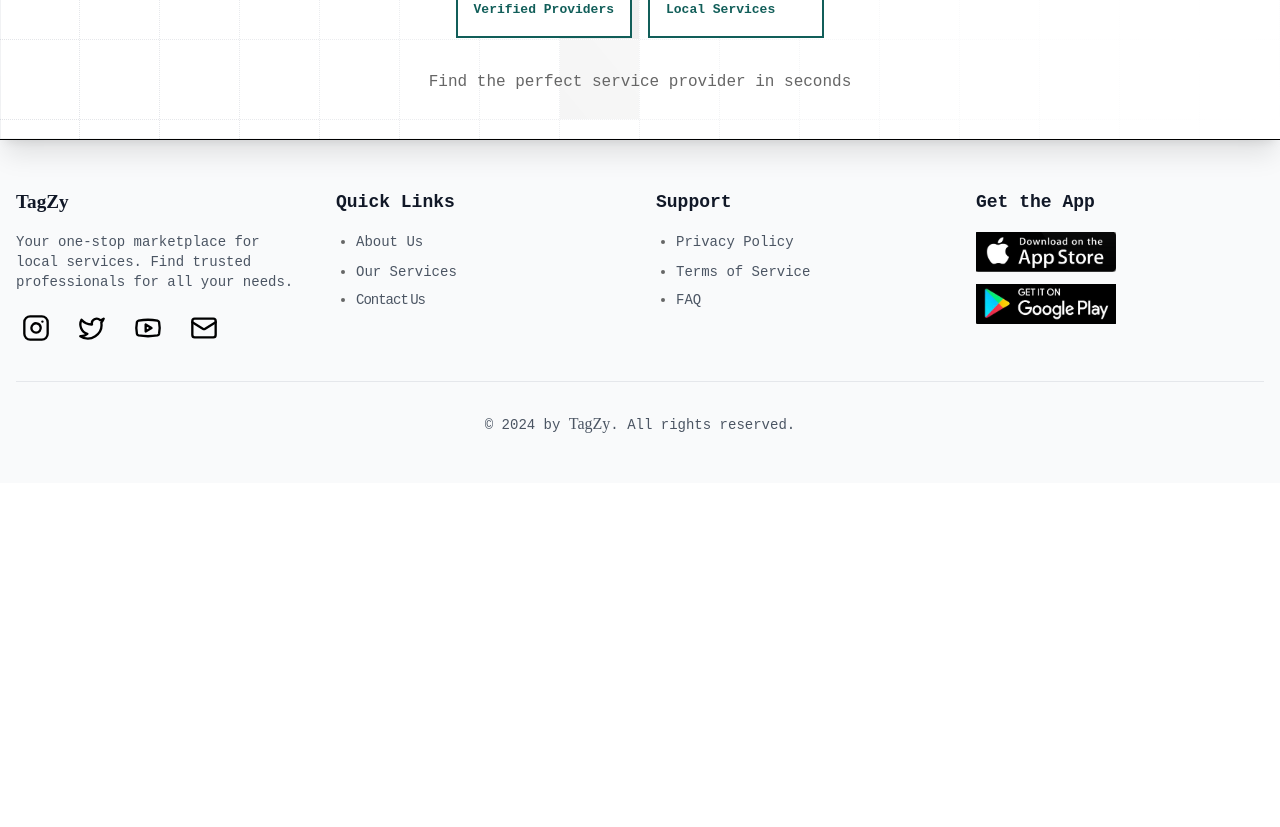
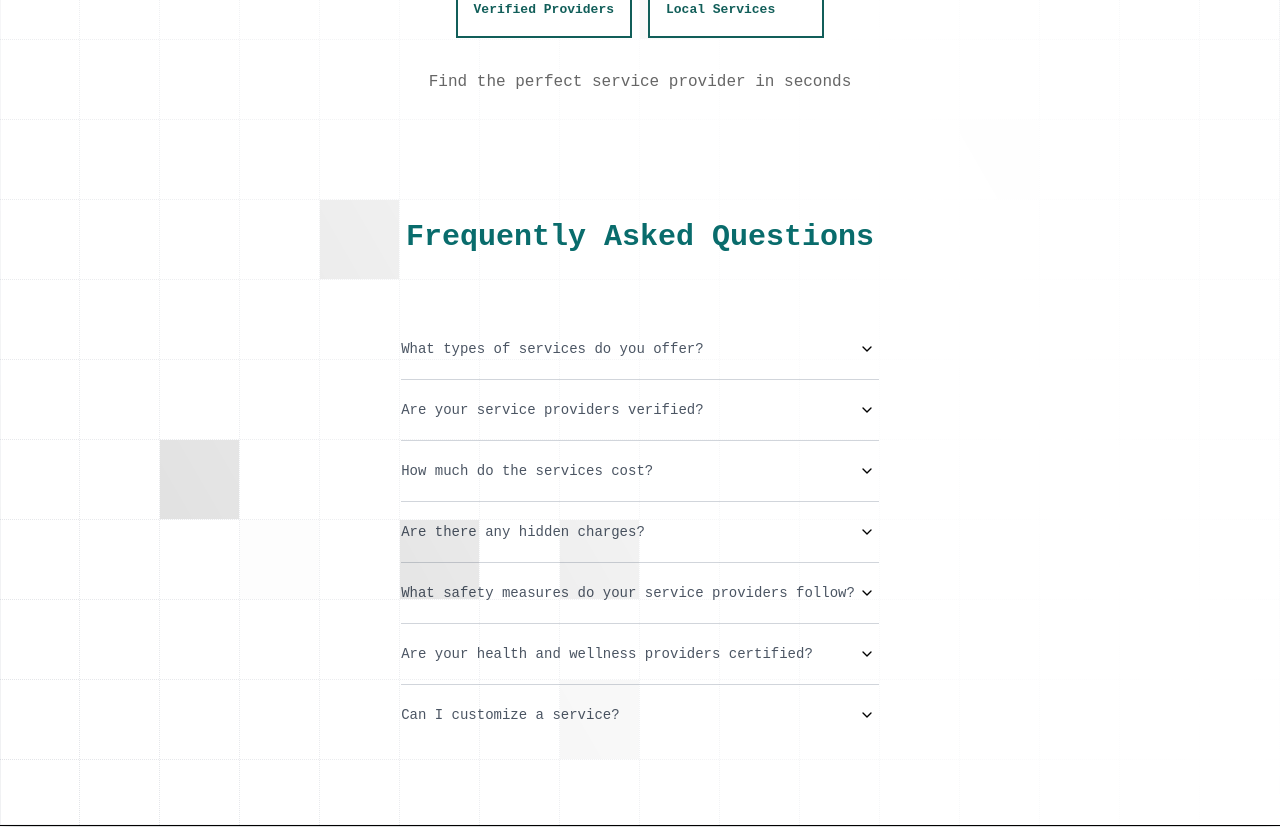
Before and after one commit to sangamesh4514/tagzy, a React (Create React App) app: page / in a window 1280 px wide. Shown: the part 1500-2327 px from the top of the page. Before the commit the page ends 1983 px from the top, so only its background shows below. Built offline with nearby package versions, Linux system fonts and the light colour scheme.

Commit message:
feat
add FAQ section

```diff
--- a/src/App.tsx
+++ b/src/App.tsx
@@ -6,6 +6,7 @@ import Dashboard from './common/routes/Dashboard'
 import ProtectedRoute from './common/routes/ProtectedRoute'
 import ProProfile from './common/components/profile/userProfile'
 import NotFound from './common/routes/NotFound'
+import FAQ from './common/components/FAQ'
 
 const App = () => {
   return (
@@ -18,6 +19,7 @@ const App = () => {
           <Route path='/admin/login' element={<AdminAuth />} />
           <Route path='/profile/:userId' element={<ProProfile />} />
           <Route path="*" element={<NotFound />} />
+          <Route path='/faq' element={<FAQ />} />
 
           {/* Protected Routes */}
           <Route path='/' element={<ProtectedRoute />} >
--- /dev/null
+++ b/src/common/components/FAQ/index.tsx
@@ -0,0 +1,114 @@
+import React, { useState } from 'react';
+
+const faqs = [
+    {
+        question: 'What types of services do you offer?',
+        answer: 'We provide a wide range of services including Parlour & Spa, Health & Wellness, Tutors & Coaches, Design & Construction, and Vehicle & Transportation.',
+    },
+    {
+        question: 'Are your service providers verified?',
+        answer:
+            'Yes, all our service providers undergo a thorough background check and verification process to ensure safety and quality.',
+    },
+    {
+        question: 'How much do the services cost?',
+        answer:
+            'Pricing depends on the type of service and the specific provider. Detailed pricing will be displayed before you confirm your booking.',
+    },
+    {
+        question: 'Are there any hidden charges?',
+        answer:
+            'No, all charges are transparently displayed during the booking process. Taxes or additional fees will be clearly mentioned if applicable.',
+    },
+    {
+        question: 'What safety measures do your service providers follow?',
+        answer:
+            'All our providers adhere to strict hygiene and safety protocols, including the use of masks, gloves, and sanitization tools where necessary.',
+    },
+    {
+        question: 'Are your health and wellness providers certified?',
+        answer:
+            'Yes, all our therapists, doctors, and wellness professionals hold relevant certifications and licenses.',
+    },
+    {
+        question: 'Can I customize a service?',
+        answer:
+            'Absolutely! Many of our services can be tailored to your specific needs. Discuss your requirements with the provider during booking.',
+    },
+];
+
+const FAQ = () => {
+    const [openIndex, setOpenIndex] = useState<number | null>(null);
+
+    const toggleQuestion = (index: number) => {
+        setOpenIndex(openIndex === index ? null : index);
+    };
+
+    return (
+        <>
+            <section
+                id="faq"
+                aria-labelledby="faq-title"
+                className="relative overflow-hidden flex flex-col items-center justify-center  py-12 sm:py-20"
+            >
+                <div className="relative">
+                    <div id="faq-title" className="flex flex-col">
+                        {/* Small screen */}
+                        <div className="text-3xl font-display sm:hidden text-center font-bold text-colorA">
+                            FAQ's
+                        </div>
+                        {/* Large screen */}
+                        <div className="hidden sm:block font-display text-3xl font-bold text-center text-colorA">
+                            Frequently Asked Questions
+                        </div>
+                    </div>
+                    <div className="mx-10 sm:mx-auto mt-16 grid max-w-xl divide-y divide-gray-300">
+                        {faqs.map((faq, index) => (
+                            <div key={index} className="py-5">
+                                <div className="group">
+                                    <div
+                                        className={`flex items-center justify-between cursor-pointer list-none`}
+                                        onClick={() => toggleQuestion(index)}
+                                    >
+                                        <span className={`text-sm transition-all ${
+                                            openIndex === index ? 'font-semibold text-gray-800' : 'font-normal text-gray-600'
+                                        }`}
+                                        >
+                                            {faq.question}
+                                        </span>
+                                        <span
+                                            className={`transition-transform ${
+                                                openIndex === index ? 'rotate-180' : ''
+                                            }`}
+                                        >
+                                            <svg
+                                                fill="none"
+                                                height="16"
+                                                shapeRendering="geometricPrecision"
+                                                stroke="currentColor"
+                                                strokeLinecap="round"
+                                                strokeLinejoin="round"
+                                                strokeWidth="2"
+                                                viewBox="0 0 24 24"
+                                                width="24"
+                                            >
+                                                <path d="M6 9l6 6 6-6"></path>
+                                            </svg>
+                                        </span>
+                                    </div>
+                                    {openIndex === index && (
+                                        <p className="animate-fadeIn mt-3 text-neutral-600">
+                                            {faq.answer}
+                                        </p>
+                                    )}
+                                </div>
+                            </div>
+                        ))}
+                    </div>
+                </div>
+            </section>
+        </>
+    );
+};
+
+export default FAQ;
--- a/src/common/components/MagicUiDesign/AnimatedGridPatternDemo.tsx
+++ b/src/common/components/MagicUiDesign/AnimatedGridPatternDemo.tsx
@@ -5,6 +5,7 @@ import BoxRevealWrapper from "../AsyncComponent";
 import { MarqueeDemo } from "./MarqueeDemo";
 import FeatureShowcase from "./FeatureShowcase";
 import './style.css';
+import FAQ from "../FAQ";
 
 export function AnimatedGridPatternDemo() {
   return (
@@ -15,6 +16,9 @@ export function AnimatedGridPatternDemo() {
       </div>
       <MarqueeDemo />
       <FeatureShowcase />
+      <div>
+        <FAQ />
+      </div>
       <AnimatedGridPattern
         numSquares={25} // Number of squares in the pattern
         maxOpacity={0.2} // Maximum opacity of the pattern
--- a/src/common/components/MagicUiDesign/FeatureShowcase.tsx
+++ b/src/common/components/MagicUiDesign/FeatureShowcase.tsx
@@ -29,7 +29,7 @@ export default function FeatureShowcase() {
   const [activeFeature, setActiveFeature] = useState(0)
 
   return (
-    <div className="relative z-10 flex flex-col items-center space-y-8 p-6 rounded-lg shadow-lg">
+    <div className="relative z-10 flex flex-col items-center space-y-8 p-6 rounded-lg">
       <h2 className="text-3xl font-serif  text-teal-800 m-0" style={{whiteSpace: 'nowrap'}}>Why Choose TagZy ?</h2>
       <div className="grid grid-cols-2 gap-4">
         {features.map((feature, index) => (
```
